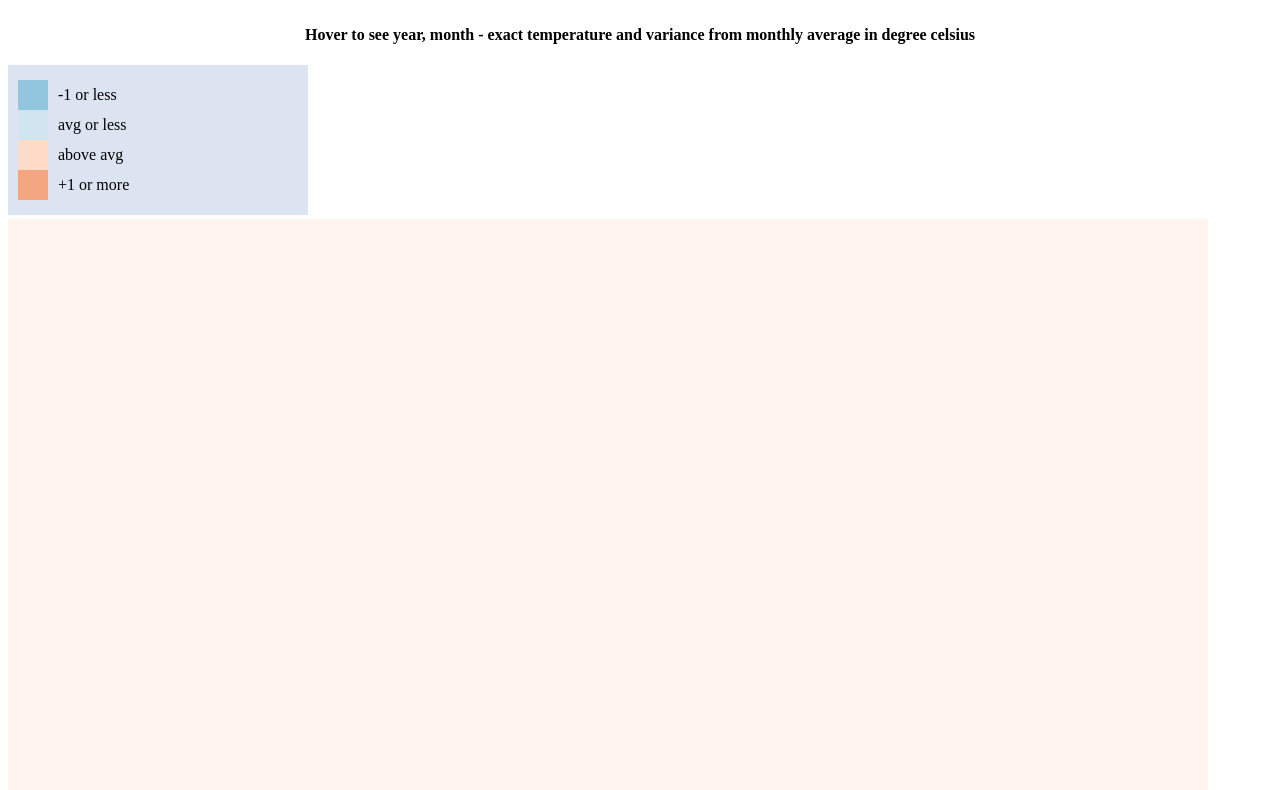
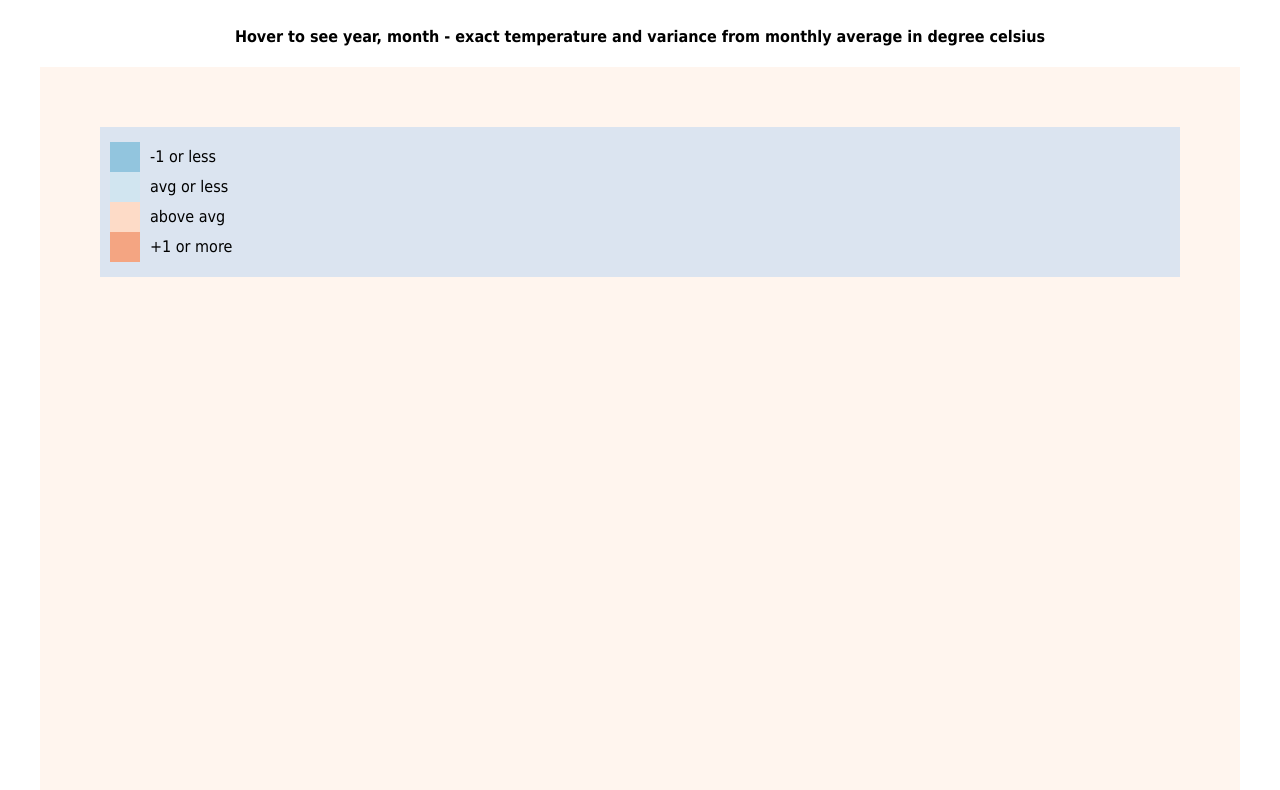
Before and after one commit to Chris-Th/d3HeatMap, a plain HTML site: page index.html in a window 1280 px wide. Shown: the part 83-873 px from the top of the page. Drawn offline with nearby package versions, Linux system fonts and the light colour scheme; no server answers.

Commit message:
Update style.css

```diff
--- a/style.css
+++ b/style.css
@@ -7,6 +7,7 @@ body {
   justify-content: center;
   align-items: center;
   min-height: 100%;
+  font-family: Tahoma, Verdana, sans-serif;
 }
 svg {
   background-color: seashell;
@@ -19,4 +20,22 @@ svg {
   visibility: hidden; /* 15.2 */
   height: auto;
   width: auto;
+  font-size: 30px;
+  text-align: center;
 }
+
+.flex-container {
+  display: flex;
+  flex-direction: column;
+  align-items: flex-start;
+}
+#legend {
+  min-width: 1080px;
+  padding: 60px;
+  padding-bottom: 0;
+  height: auto;
+}
+.legend-item {
+  padding:10px;
+  margin: 10px;
+}
```
